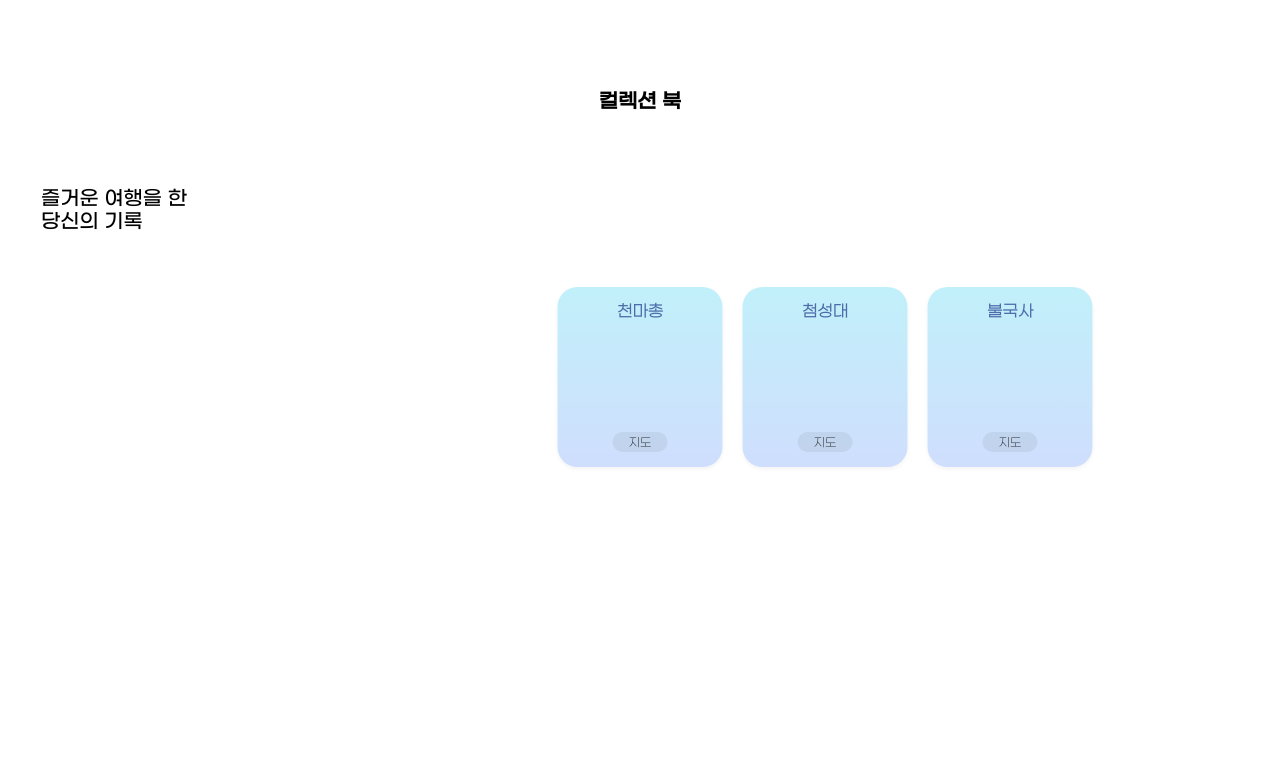
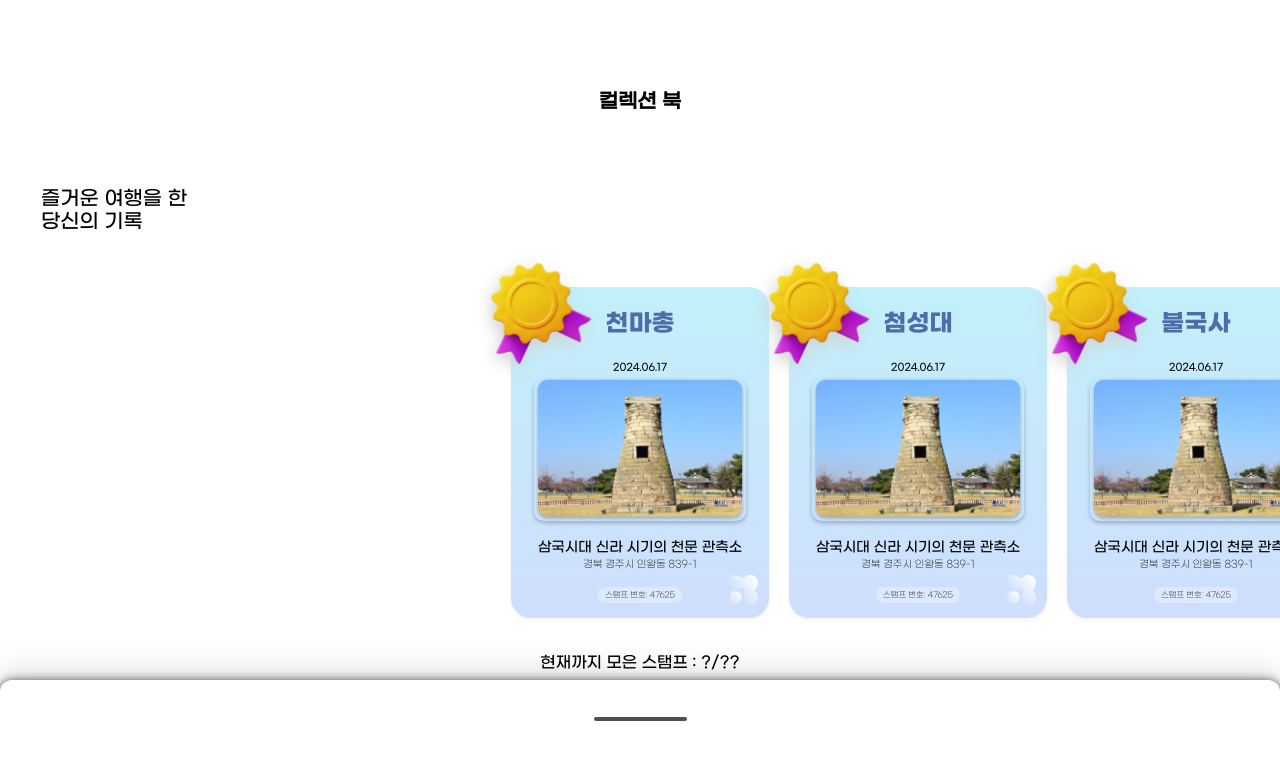
Before and after one commit to MoDaLaa/FE, a React (Vite) app: page /collection in a window 1280 px wide. Shown: the top 760 px of the page. Built offline with nearby package versions, Linux system fonts and the light colour scheme.

Commit message:
컬렉션북 구현

```diff
--- a/src/CollectionBook/Collection.tsx
+++ b/src/CollectionBook/Collection.tsx
@@ -1,5 +1,7 @@
+import BottomSheet from '../shared/BottomSheet/BottomSheet';
 import Carousel from './components/Carousel';
 import * as Styled from './css/collection.styled';
+import StampRecord from './StampRecord/StampRecord';
 
 export default function CollectionBook() {
   return (
@@ -18,6 +20,8 @@ export default function CollectionBook() {
           당신의 기록
         </Styled.Description>
         <Carousel />
+        <Styled.StampCountText>현재까지 모은 스탬프 : ?/??</Styled.StampCountText>
+        <BottomSheet contentChildNode={<StampRecord />} />
       </div>
     </>
   );
--- a/src/CollectionBook/components/Carousel.tsx
+++ b/src/CollectionBook/components/Carousel.tsx
@@ -50,10 +50,44 @@ interface SlideDataProps {
 function CarouselSlide({ name }: SlideDataProps) {
   return (
     <>
-      <Styled.CarouselSlide className="swiper-slide">
-        <Styled.OneSlideLocationName>{name}</Styled.OneSlideLocationName>
-        <Styled.OneSlideMapDiv>지도</Styled.OneSlideMapDiv>
-      </Styled.CarouselSlide>
+      <Styled.Slide className="swiper-slide">
+        <Styled.SlideLocationName>{name}</Styled.SlideLocationName>
+        <div className="img-wrapper">
+          <Styled.SlideTime>2024.06.17</Styled.SlideTime>
+          <Styled.SlideImg />
+        </div>
+        <div
+          className="description-wrapper"
+          style={{
+            margin: '15px 0 15px',
+          }}
+        >
+          <Styled.SlideDescription>삼국시대 신라 시기의 천문 관측소</Styled.SlideDescription>
+          <Styled.SlideSiteLocationText>경북 경주시 인왕동 839-1</Styled.SlideSiteLocationText>
+        </div>
+        <Styled.SlideStampNumberDiv>스탬프 번호: 47625</Styled.SlideStampNumberDiv>
+        <img
+          src="/public/svg/certificate.svg"
+          style={{
+            position: 'absolute',
+            top: '-49px',
+            left: '-48px',
+            flexShrink: 0,
+            filter: 'drop-shadow(-3px 6px 8px lightgray)',
+          }}
+        />
+        <img
+          src="/public/svg/Logo/background.small.svg"
+          style={{
+            position: 'absolute',
+            top: '288px',
+            left: '217px',
+            flexShrink: 0,
+            width: '30px',
+            height: '30px',
+          }}
+        />
+      </Styled.Slide>
     </>
   );
 }
--- a/src/CollectionBook/css/carousel.styled.ts
+++ b/src/CollectionBook/css/carousel.styled.ts
@@ -2,17 +2,14 @@ import styled from 'styled-components';
 
 export const CarouselContainer = styled.div`
   width: 100%;
-  /* 기본, 최소, 최대 */
-  height: clamp(200px, 30svh, 40svh);
-  overflow: hidden;
-
+  height: fit-content;
   margin-top: 54px;
 `;
 
-export const CarouselSlide = styled.div`
+export const Slide = styled.div`
   /* 기본, 최소, 최대 */
-  width: clamp(165px, 20svh, 30svh);
-  height: clamp(165px, 20svh, 30svh);
+  width: 258px;
+  height: 316px;
   padding-bottom: 15px;
 
   text-align: center;
@@ -29,27 +26,70 @@ export const CarouselSlide = styled.div`
   flex-shrink: 0;
 `;
 
-export const OneSlideLocationName = styled.p`
+export const SlideLocationName = styled.p`
   color: #4e6caa;
-  font-family: var(--Gmarket-Sans-Light);
-  font-size: 16px;
+  font-family: var(--Gmarket-Sans-Bold);
+  font-size: 24px;
   font-style: normal;
-  font-weight: 700;
+  font-weight: 500;
   line-height: normal;
 `;
 
-export const OneSlideMapDiv = styled.div`
-  width: 55px;
-  height: 20px;
-  border-radius: 20px;
-  background: rgba(0, 0, 0, 0.06);
+export const SlideTime = styled.div`
+  color: var(--kakao-logo, #000);
+  font-family: var(--Gmarket-Sans-Medium);
+  font-size: 10px;
+  font-style: normal;
+  font-weight: 500;
+  line-height: normal;
+  margin-bottom: 7px;
+`;
+
+export const SlideImg = styled.div`
+  width: 212px;
+  height: 142px;
+  flex-shrink: 0;
+  border-radius: 10px;
+  background: url('/public/chumsungdae.png') 60% / cover no-repeat;
+  box-shadow: 0px 2px 4px 0px rgba(0, 0, 0, 0.25);
+`;
+
+export const SlideDescription = styled.p`
+  color: var(--kakao-logo, #000);
+  font-family: var(--Gmarket-Sans-Medium);
+  font-size: 14px;
+  font-style: normal;
+  font-weight: 500;
+  line-height: normal;
+
+  margin: 0;
+`;
+
+export const SlideSiteLocationText = styled.p`
+  color: var(--kakao-logo, #000);
+  font-family: var(--Gmarket-Sans-Light);
+  font-size: 10px;
+  font-style: normal;
+  font-weight: 300;
+  line-height: normal;
+
+  margin: 0;
+  margin-top: 5px;
+`;
+
+export const SlideStampNumberDiv = styled.div`
+  width: 84px;
+  height: 16px;
+  flex-shrink: 0;
+  border-radius: 16px;
+  background: rgba(255, 255, 255, 0.3);
 
   /* 내부 텍스트 설정 */
-  color: #1c1c1c;
+  color: var(--kakao-logo, #000);
   font-family: var(--Gmarket-Sans-Light);
-  font-size: 12px;
+  font-size: 8px;
   font-style: normal;
-  font-weight: 500;
+  font-weight: 300;
   line-height: normal;
 
   /* flex 설정 */
--- a/src/CollectionBook/css/collection.styled.ts
+++ b/src/CollectionBook/css/collection.styled.ts
@@ -16,3 +16,15 @@ export const Description = styled.p`
   text-align: left;
   padding: 54px 0 0 41px;
 `;
+
+export const StampCountText = styled.p`
+  color: var(--kakao-logo, #000);
+  font-family: var(--Gmarket-Sans-Medium);
+  font-size: 16px;
+  font-style: normal;
+  font-weight: 500;
+  line-height: normal;
+  text-align: center;
+
+  padding-top: 2.5svh;
+`;
```
